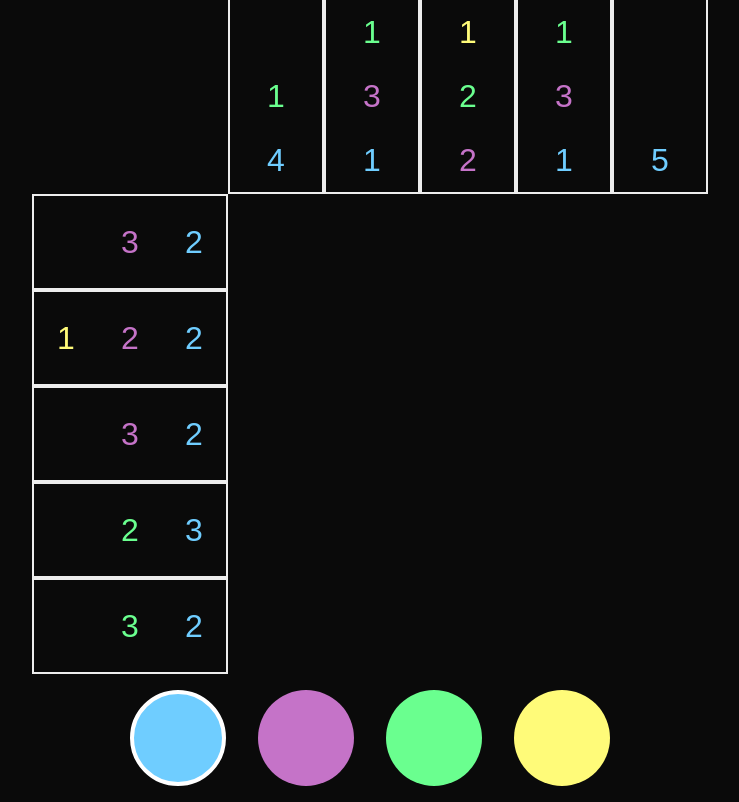
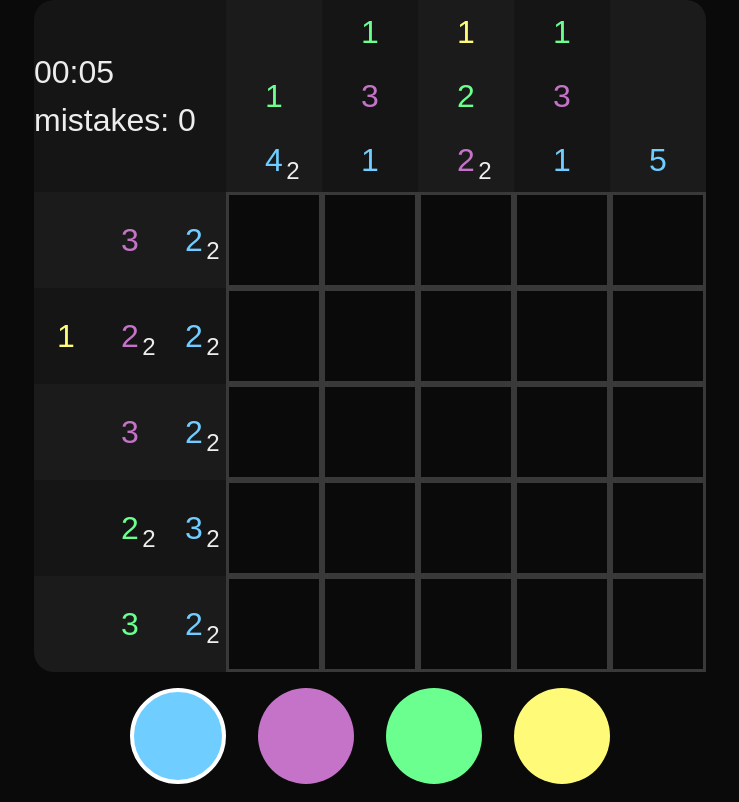
Before and after one commit to piksalchaos/pixipaint, a Next.js app: page / in a window 1280 px wide. Shown: the whole page, without its empty margins (270-1009 px from the left). Built offline with nearby package versions, Linux system fonts and the light colour scheme.

Commit message:
mistake + timer display

```diff
--- a/app/page.tsx
+++ b/app/page.tsx
@@ -11,12 +11,6 @@ export default function Home() {
   });
 
   let [chosenColorId, setChosenColorId] = useState(0);
-  let totalMistakes = 0;
-
-  const handleTileMistake = () => {
-    totalMistakes++;
-    console.log(totalMistakes);
-  };
   return (
     <div
       style={{
@@ -27,11 +21,7 @@ export default function Home() {
         height: "100vh",
       }}
     >
-      <Grid
-        pattern={flowerPattern}
-        chosenColorId={chosenColorId}
-        handleTileMistake={handleTileMistake}
-      />
+      <Grid pattern={flowerPattern} chosenColorId={chosenColorId} />
       <Palette
         colorAmount={flowerPattern.colors.length}
         chosenColorId={chosenColorId}
--- /dev/null
+++ b/app/ui/grid.module.css
@@ -0,0 +1,74 @@
+.grid {
+  display: grid;
+  grid-template-areas:
+    "infoDisplay columnMarkers"
+    "rowMarkers tiles";
+  justify-content: center;
+}
+
+.infoDisplay {
+  grid-area: infoDisplay;
+  font-size: 2rem;
+  align-content: center;
+  background-color: var(--highlight-low);
+  border-top-left-radius: var(--game-border-radius);
+}
+
+.tiles {
+  grid-area: tiles;
+  display: grid;
+  align-content: center;
+  justify-content: center;
+}
+
+.tile {
+  border-width: 3px;
+  border-color: rgb(57, 57, 57)
+}
+
+.columnMarkers {
+  grid-area: columnMarkers;
+  display: flex;
+}
+
+.columnMarker {
+  display: flex;
+  flex-direction: column-reverse;
+  width: 100%;
+  align-items: center;
+}
+
+.rowMarkers {
+  grid-area: rowMarkers;
+  display: flex;
+  flex-direction: column;
+}
+
+.rowMarker {
+  display: flex;
+  flex-direction: row-reverse;
+  height: 100%;
+  align-items: center;
+  /* border-radius: 24px 0 0 24px; */
+}
+
+.markerNumber {
+  display: flex;
+  width: 4rem;
+  height: 4rem;
+  justify-content: center;
+  align-items: center;
+  position: relative;
+}
+
+.markerNumberCount {
+  font-size: 2rem;
+  position: absolute;
+}
+
+.markerNumberGroups {
+  font-size: 1.5rem;
+  position: absolute;
+  right: 10%;
+  bottom: 5%;
+}
--- a/app/ui/grid.tsx
+++ b/app/ui/grid.tsx
@@ -1,36 +1,57 @@
+"use client";
+import { useRef, useState, useEffect } from "react";
 import { GridPattern } from "../lib/definitions";
 import { ColumnMarkers, RowMarkers } from "./markers";
 import { Tile } from "./tile";
+import styles from "./grid.module.css";
 
 export function Grid({
   pattern,
   chosenColorId,
-  handleTileMistake,
 }: {
   pattern: GridPattern;
   chosenColorId: number;
-  handleTileMistake: () => void;
 }) {
   const { width, height, grid } = pattern;
+  const [mistakeCount, setMistakeCount] = useState(0);
+
+  const handleTileMistake = () => {
+    setMistakeCount((prevMistakeCount) => prevMistakeCount + 1);
+  };
+
+  const [elapsedSeconds, setElapsedSeconds] = useState(0);
+  const [isRunning, setIsRunning] = useState(true);
+  const intervalRef = useRef<NodeJS.Timeout | null>(null);
+
+  useEffect(() => {
+    if (isRunning) {
+      intervalRef.current = setInterval(() => {
+        setElapsedSeconds((prevElapsedSeconds) => prevElapsedSeconds + 1);
+      }, 1000);
+    } else if (intervalRef.current) {
+      clearInterval(intervalRef.current);
+    }
+  }, [isRunning]);
+
+  const formatTime = (seconds: number): string => {
+    return `${Math.floor(seconds / 60)
+      .toString()
+      .padStart(2, "0")}:${(seconds % 60).toString().padStart(2, "0")}`;
+  };
 
   return (
-    <div
-      style={{
-        display: "grid",
-        gridTemplateAreas: "'. columnMarkers' 'rowMarkers tiles'",
-        justifyContent: "center",
-      }}
-    >
+    <div className={styles.grid}>
+      <div className={styles.infoDisplay}>
+        <p>{formatTime(elapsedSeconds)}</p>
+        <p>mistakes: {mistakeCount} </p>
+      </div>
       <ColumnMarkers width={width} height={height} grid={grid} />
       <RowMarkers width={width} height={height} grid={grid} />
       <div
+        className={styles.tiles}
         style={{
-          gridArea: "tiles",
-          display: "grid",
           gridTemplateColumns: `repeat(${width}, 6rem)`,
           gridTemplateRows: `repeat(${height}, 6rem)`,
-          alignContent: "center",
-          justifyContent: "center",
         }}
       >
         {grid.map((colorId, i) => {
--- a/app/ui/markers.tsx
+++ b/app/ui/markers.tsx
@@ -1,4 +1,5 @@
 import { getColorStyleValue } from "../lib/color-style";
+import styles from "./grid.module.css";
 
 export function ColumnMarkers({
   width,
@@ -17,25 +18,22 @@ export function ColumnMarkers({
   const columnMarkers = createMarkers(columns, maxColorId);
 
   return (
-    <div
-      style={{
-        gridArea: "columnMarkers",
-        display: "flex",
-      }}
-    >
+    <div className={styles.columnMarkers}>
       {columnMarkers.map((columnMarker, column) => {
         return (
           <div
             key={column}
+            className={styles.columnMarker}
             style={{
-              display: "flex",
-              flexDirection: "column-reverse",
-              borderWidth: "2px",
-              width: "100%",
-              alignItems: "center",
+              borderTopRightRadius:
+                column === width - 1 ? "var(--game-border-radius" : 0,
+              backgroundColor:
+                column % 2 == 0
+                  ? "var(--highlight-med)"
+                  : "var(--highlight-low)",
             }}
           >
-            <Marker markerData={columnMarker} />
+            <MarkerNumbers markerData={columnMarker} />
           </div>
         );
       })}
@@ -60,26 +58,20 @@ export function RowMarkers({
   const rowMarkers = createMarkers(rows, maxColorId);
 
   return (
-    <div
-      style={{
-        gridArea: "rowMarkers",
-        display: "flex",
-        flexDirection: "column",
-      }}
-    >
+    <div className={styles.rowMarkers}>
       {rowMarkers.map((rowMarker, row) => {
         return (
           <div
             key={row}
+            className={styles.rowMarker}
             style={{
-              display: "flex",
-              flexDirection: "row-reverse",
-              borderWidth: "2px",
-              height: "100%",
-              alignItems: "center",
+              borderBottomLeftRadius:
+                row === height - 1 ? "var(--game-border-radius)" : 0,
+              backgroundColor:
+                row % 2 == 0 ? "var(--highlight-med)" : "var(--highlight-low)",
             }}
           >
-            <Marker markerData={rowMarker} />
+            <MarkerNumbers markerData={rowMarker} />
           </div>
         );
       })}
@@ -87,17 +79,25 @@ export function RowMarkers({
   );
 }
 
-function Marker({
+function MarkerNumbers({
   markerData,
 }: {
   markerData: Array<{ count: number; groups: number }>;
 }) {
   return markerData.map(({ count, groups }, colorId) => {
     if (count > 0) {
-      return <MarkerNumber count={count} groups={groups} colorId={colorId} />;
+      return (
+        <MarkerNumber
+          key={colorId}
+          count={count}
+          groups={groups}
+          colorId={colorId}
+        />
+      );
     }
   });
 }
+
 function MarkerNumber({
   count,
   groups,
@@ -108,24 +108,16 @@ function MarkerNumber({
   colorId: number;
 }) {
   return (
-    <div
-      style={{
-        display: "flex",
-        width: "4rem",
-        height: "4rem",
-        justifyContent: "center",
-        alignItems: "center",
-        // borderWidth: "0.1rem",
-      }}
-    >
+    <div className={styles.markerNumber}>
       <p
-        style={{
-          color: getColorStyleValue(colorId),
-          fontSize: "2rem",
-        }}
+        className={styles.markerNumberCount}
+        style={{ color: getColorStyleValue(colorId) }}
       >
         {count}
       </p>
+      {groups > 1 ? (
+        <p className={styles.markerNumberGroups}>{groups}</p>
+      ) : null}
     </div>
   );
 }
--- a/app/ui/tile.tsx
+++ b/app/ui/tile.tsx
@@ -2,6 +2,7 @@
 
 import { useState } from "react";
 import { getColorStyleValue } from "../lib/color-style";
+import styles from "./grid.module.css";
 
 export function Tile({
   colorId,
@@ -17,12 +18,13 @@ export function Tile({
     if (isFilled) return;
     if (chosenColorId === colorId) {
       setIsFilled(true);
+      return;
     }
     handleMistake();
   };
   return (
     <div
-      className="tile"
+      className={styles.tile}
       style={{
         backgroundColor: isFilled ? getColorStyleValue(colorId) : "transparent",
       }}
```
Also changed, not shown: public/cross.svg (added).
